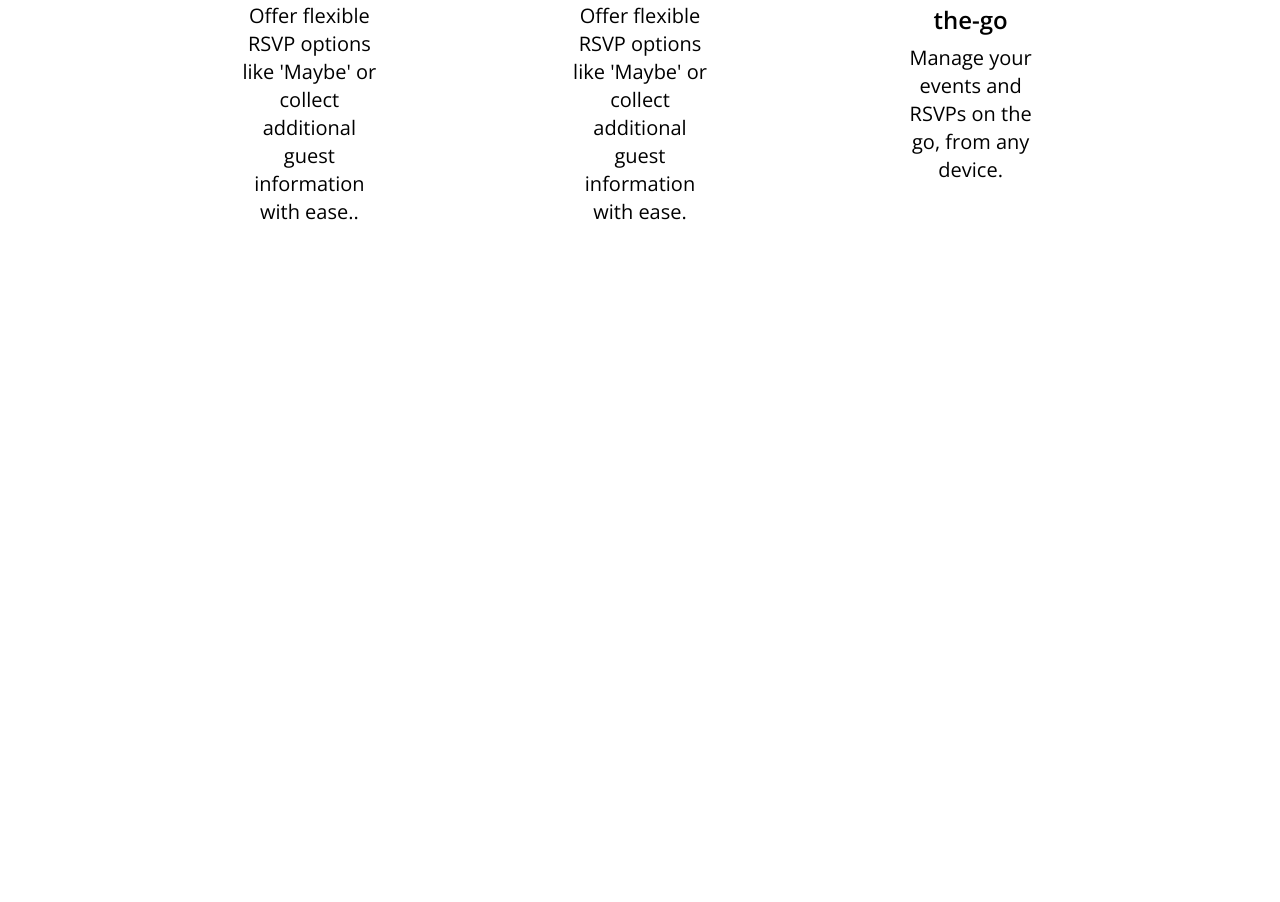
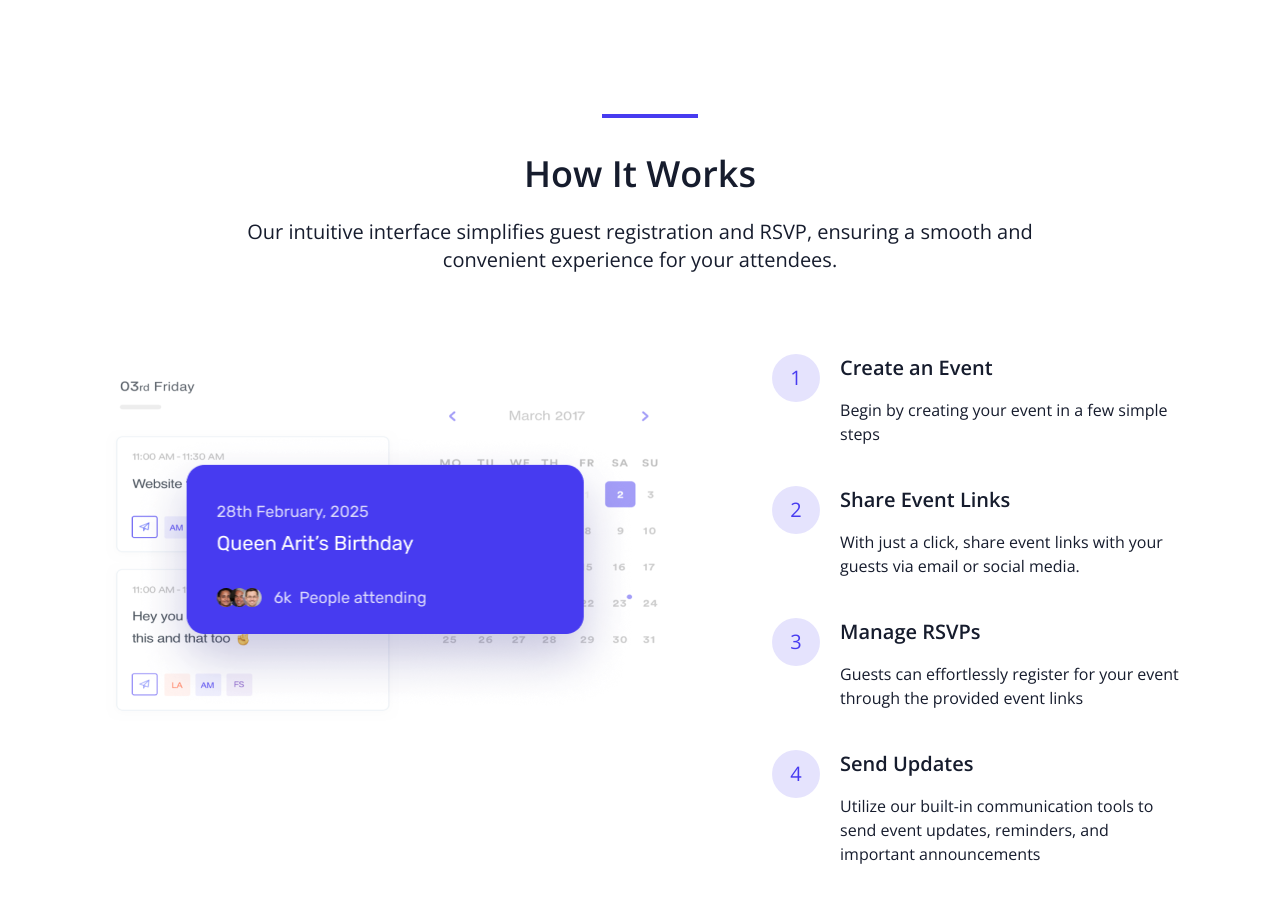
Before and after one commit to Areebah-snow/adch-group-5, a React (Vite) app: page / in a window 1280 px wide. Shown: the part 2013-2915 px from the top of the page. Before the commit the page ends 2375 px from the top, so only its background shows below. Built offline with nearby package versions, Linux system fonts and the light colour scheme.

Commit message:
Completed How It Works Section

```diff
--- a/src/App.css
+++ b/src/App.css
@@ -1,24 +1,26 @@
-*,*::before,*::after{
+*,
+*::before,
+*::after {
   margin: 0;
   padding: 0;
   box-sizing: border-box;
+  scrollbar-width: none;
 }
 body {
   margin: 0;
   padding: 0;
-  font-family: 'Open Sans', sans-serif;
+  font-family: "Open Sans", sans-serif;
   scrollbar-width: none;
 }
-
 
 .hero1 {
   background-image: url(/src/assets/pngwing\ 1.png);
 }
-.feature-heading::before{
+*[class*="-heading"]::before {
   width: 15%;
-    content: '';
-    background: #473BF0;
-    height: .25rem;
+  content: "";
+  background: #473bf0;
+  height: 0.25rem;
   position: absolute;
   top: 0;
   left: 44%;
--- a/src/Components/Features.jsx
+++ b/src/Components/Features.jsx
@@ -39,11 +39,11 @@ const featuresArr = [
 ];
 export default function Features() {
   return (
-    <section className="features container-xl px-36 my-20 flex justify-center items-center flex-col">
+    <section className="features container-xl max-w-[1440px] mx-auto my-20 flex justify-center items-center flex-col">
       <h2 className="feature-heading relative text-center p-10 w-1/2 text-4xl font-semibold mb-6">
         Our Powerful <br/>Features for Seamless Planning
       </h2>
-      <div className="flex justify-center items-center flex-wrap">
+      <div className="flex justify-center items-center flex-wrap ">
         {featuresArr.map((f, i) => (
           <Feature key={i} imgUrl={f.imgUrl} header={f.header} text={f.text} />
         ))}
@@ -54,7 +54,7 @@ export default function Features() {
 // eslint-disable-next-line react/prop-types
 function Feature({ imgUrl, header, text }) {
   return (
-    <div className="feature flex items-center justify-center px-24 py-6 flex-col w-1/3 text-center gap-2 mb-8">
+    <div className="feature flex items-center justify-center xl:px-24 py-6 flex-col lg:w-1/3 md:w-1/2 sm:w-full text-center gap-3 mb-8">
       <span className="rounded-full w-24 h-24 bg-[#473BF0] flex justify-center items-center">
         <img src={imgUrl} />
       </span>
--- a/src/Components/Home.jsx
+++ b/src/Components/Home.jsx
@@ -1,5 +1,6 @@
 import Features from "./Features";
 import Hero from "./Hero";
+import HowItWorks from "./HowItWorks";
 import Navbar from "./Navbar";
 
 const Home = () => {
@@ -7,7 +8,8 @@ const Home = () => {
     <div>
       <Navbar />
       <Hero />
-      <Features/>
+      <Features />
+      <HowItWorks />
     </div>
   );
 };
--- /dev/null
+++ b/src/Components/HowItWorks.jsx
@@ -0,0 +1,61 @@
+import howItWorks from "../assets/how-it-works.png";
+const steps = [
+  {
+    header: "Create an Event",
+    text: "Begin by creating your event in a few simple steps",
+  },
+  {
+    header: "Share Event Links",
+    text: "With just a click, share event links with your guests via email or social media.",
+  },
+  {
+    header: "Manage RSVPs",
+    text: "Guests can effortlessly register for your event through the provided event links",
+  },
+  {
+    header: "Send Updates",
+    text: "Utilize our built-in communication tools to send event updates, reminders, and important announcements",
+  },
+];
+export default function HowItWorks() {
+  return (
+    <section
+      className="how-it-works max-w-[1440px] mx-auto text-[#161C2D]"
+    >
+      <h2 className="works-heading relative text-center pt-10 w-1/2 mx-auto text-4xl font-semibold mb-6">
+        How It Works
+      </h2>
+      <p className="text-xl text-center mx-auto w-[70ch]">
+        Our intuitive interface simplifies guest registration and RSVP, ensuring
+        a smooth and convenient experience for your attendees.
+      </p>
+      <div className="flex justify-evenly items-start h-fit my-20">
+        <img
+          src={howItWorks}
+          alt="how-it-works"
+          width={"579.55px"}
+          height={"388.07px"}
+        />
+        <div className="steps flex flex-col gap-10">
+          {steps.map((step, i) => (
+            <Step key={i} num={i + 1} header={step.header} text={step.text} />
+          ))}
+        </div>
+      </div>
+    </section>
+  );
+}
+// eslint-disable-next-line react/prop-types
+function Step({ num, header, text }) {
+  return (
+    <div className="step flex justify-center items-start gap-5 w-[45ch]">
+      <span className="rounded-full p-6 bg-[#473bf024] w-4 h-4 aspect-square grid place-content-center text-[#473bf0]">
+        <span className="text-xl">{num}</span>
+      </span>
+      <div>
+        <h3 className="text-xl mb-4 font-semibold">{header}</h3>
+        <p className="text-l text-left">{text}</p>
+      </div>
+    </div>
+  );
+}
```
Also changed, not shown: src/Components/Testimonial.jsx (added), src/assets/how-it-works.png (added). Lines whose indentation alone changed are shown as unchanged.
